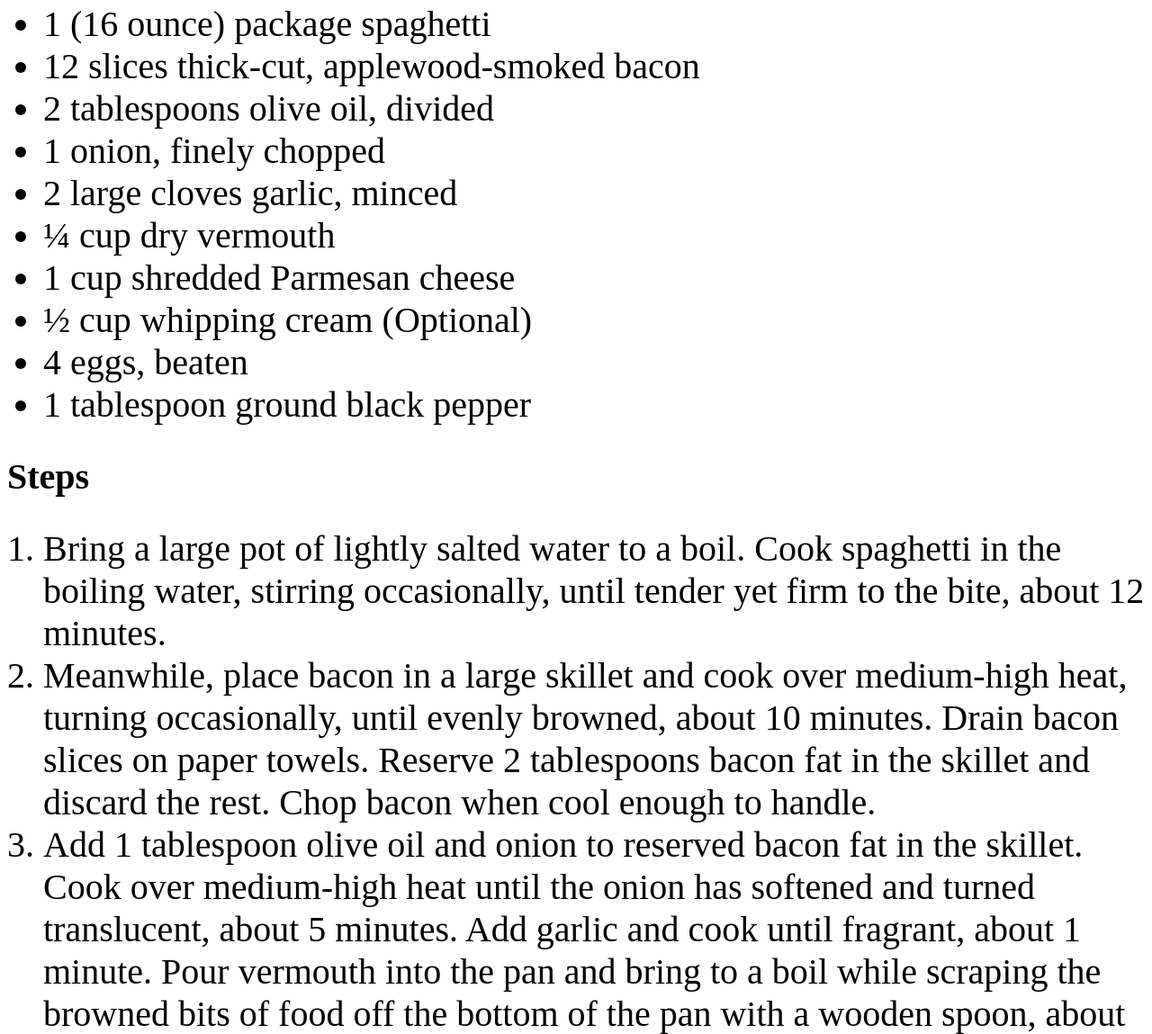
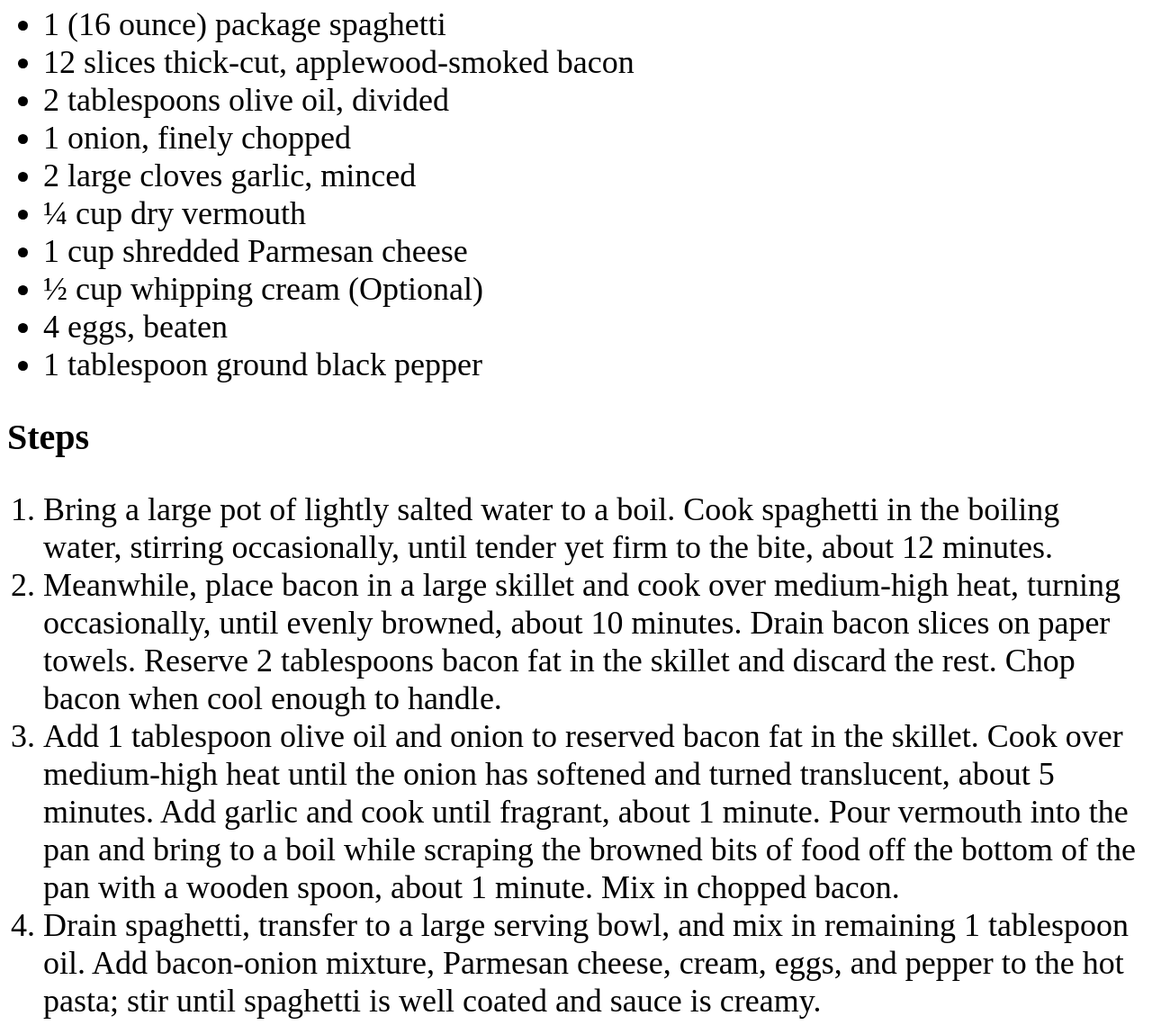
Before and after one commit to Lolke11/odin-recipes, a plain HTML site: page recipes/carbonara.html in a window 1280 px wide. Shown: the part 945-2094 px from the top of the page at 90% size. Drawn offline with Linux system fonts and the light colour scheme.

Commit message:
Add class to style.css

```diff
--- a/recipes/carbonara.html
+++ b/recipes/carbonara.html
@@ -17,7 +17,7 @@
         <p class="tekst">It's made for 8 servings.</p>
 
         <h2>Ingredients</h2>
-        <ul>
+        <ul class="sastojci">
             <li>1 (16 ounce) package spaghetti</li>
             <li>12 slices thick-cut, applewood-smoked bacon</li>
             <li>2 tablespoons olive oil, divided</li>
@@ -31,7 +31,7 @@
         </ul>
 
         <h2>Steps</h2>
-        <ol>
+        <ol class="koraci">
             <li>Bring a large pot of lightly salted water to a boil. Cook spaghetti in the boiling water, stirring occasionally, until tender yet firm to the bite, about 12 minutes.</li>
             <li>Meanwhile, place bacon in a large skillet and cook over medium-high heat, turning occasionally, until evenly browned, about 10 minutes. Drain bacon slices on paper towels. Reserve 2 tablespoons bacon fat in the skillet and discard the rest. Chop bacon when cool enough to handle.</li>
             <li>Add 1 tablespoon olive oil and onion to reserved bacon fat in the skillet. Cook over medium-high heat until the onion has softened and turned translucent, about 5 minutes. Add garlic and cook until fragrant, about 1 minute. Pour vermouth into the pan and bring to a boil while scraping the browned bits of food off the bottom of the pan with a wooden spoon, about 1 minute. Mix in chopped bacon.</li>
--- a/style.css
+++ b/style.css
@@ -2,11 +2,6 @@ h1
 {
     font-size: 60px;
     text-align: center;
-}
-
-li
-{
-    font-size: 40px;
 }
 
 img
@@ -15,6 +10,7 @@ img
     width: 400px;
 }
 
+.uvod,
 h2
 {
     font-size: 40px;
@@ -24,3 +20,9 @@ h2
 {
     font-size: 36px;
 }
+
+.sastojci,
+.koraci
+{
+    font-size: 36px;
+}
```
Also changed, not shown: index.html (+1 -1 lines), recipes/garlic-butter-roasted-mushrooms.html (+2 -2 lines), recipes/lasagna.html (+2 -2 lines).
